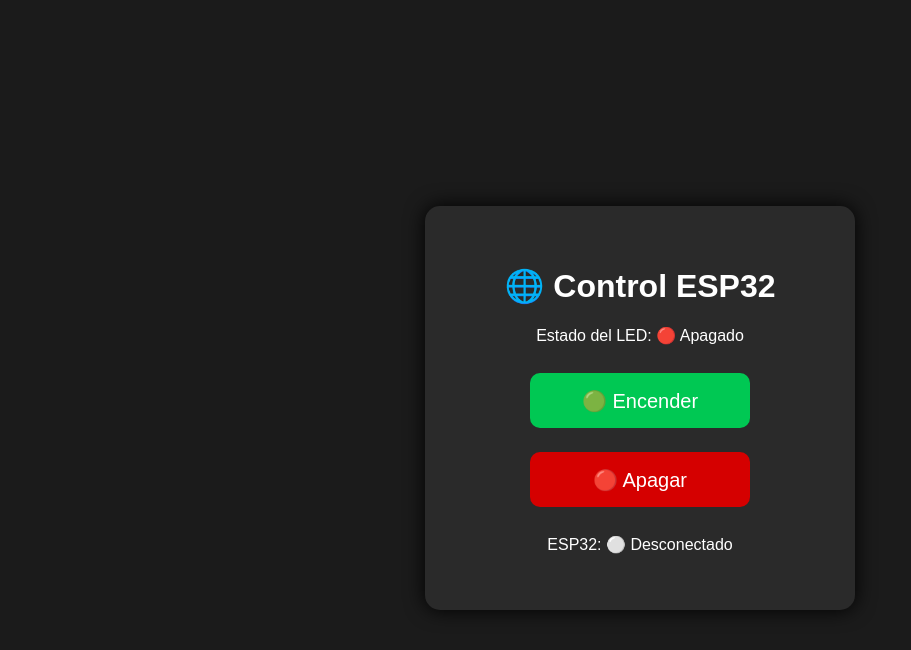
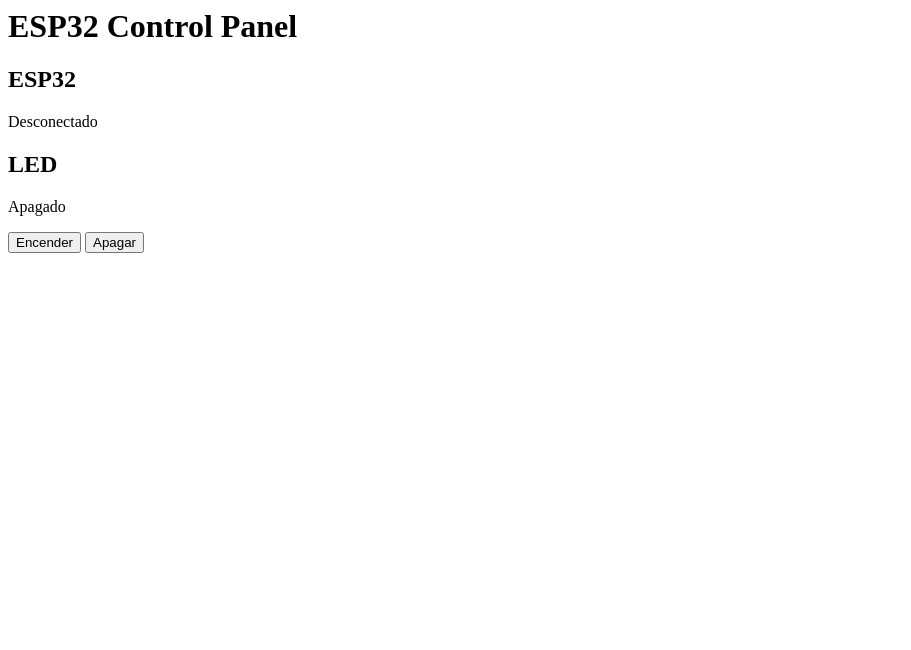
Before and after one commit to ayoricarlosbelizarioestrada-lang/ESP32-Control, a plain HTML site: page index.html in a window 1280 px wide. Shown: the whole page, without its empty margins (0-911 px from the left). Drawn offline with Linux system fonts and the light colour scheme.

Commit message:
Update index.html

```diff
--- a/index.html
+++ b/index.html
@@ -1,35 +1,37 @@
-<!DOCTYPE html>
-<html lang="es">
-<head>
-    <meta charset="UTF-8">
-    <meta name="viewport" content="width=device-width, initial-scale=1.0">
-    <title>Control ESP32</title>
-
-    <link rel="stylesheet" href="style.css">
-</head>
-
 <body>
 
-    <div class="contenedor">
+<div class="card">
 
-        <h1>🌐 Control ESP32</h1>
+<h1>ESP32 Control Panel</h1>
 
-        <p id="estado">
-            Estado del LED:
-            <span>🔴 Apagado</span>
-        </p>
+<div class="estado">
 
-        <button id="btnOn">🟢 Encender</button>
+<h2>ESP32</h2>
 
-        <button id="btnOff">🔴 Apagar</button>
+<p id="esp32">Desconectado</p>
 
-        <p id="conexion">
-            ESP32: ⚪ Desconectado
-        </p>
+</div>
 
-    </div>
+<div class="estado">
 
-<script src="script.js"></script>
+<h2>LED</h2>
+
+<p id="led">Apagado</p>
+
+</div>
+
+<button id="on">
+
+Encender
+
+</button>
+
+<button id="off">
+
+Apagar
+
+</button>
+
+</div>
 
 </body>
-</html>
```
